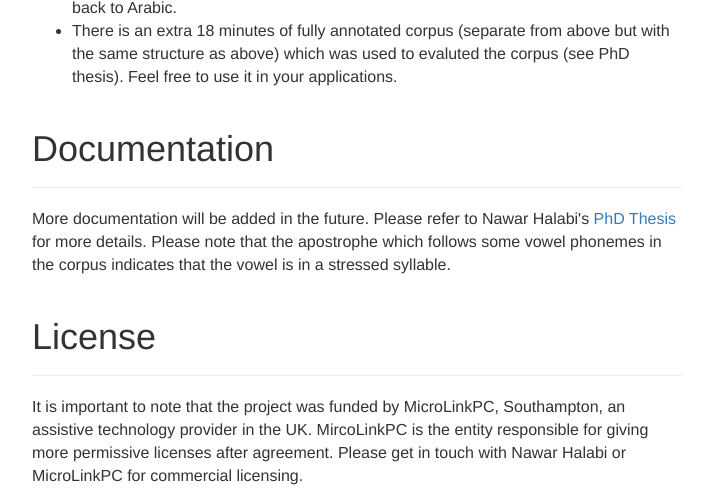
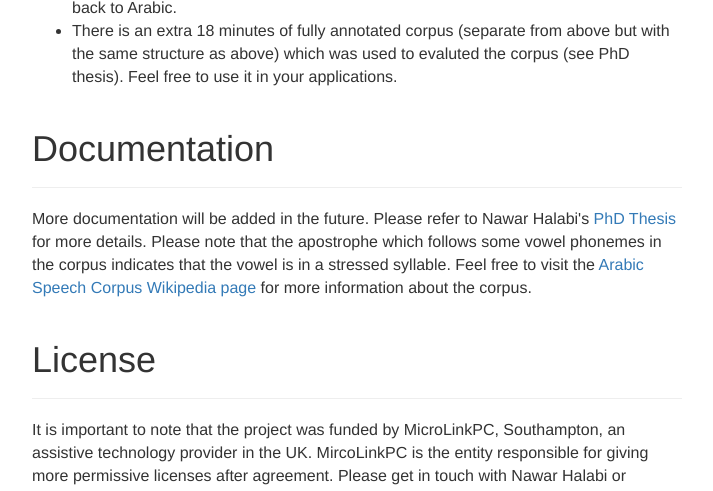
Before and after one commit to nawarhalabi/Arabic-Speech-Corpus-Website, a PHP site: page / in a window 1280 px wide. Shown: the part 849-1340 px from the top of the page, without its empty margins (283-996 px from the left). Run offline with PHP 8.4, Linux system fonts and the light colour scheme; some libraries are stand-ins or nearby versions.

Commit message:
Added more documentation and a link to the Wikipedia page of the Speech Corpus.

```diff
--- a/index.ar.php
+++ b/index.ar.php
@@ -81,7 +81,7 @@ ini_set("display_errors", 1);
 			<div class="page-header">
 				<h1>التوثيق</h1>
 			</div>
-			<p>سوف يتم إضافة المزيد من الوثائق و الشرح في المستقبل. الرجاء الاتطلاع على <a href="Nawar Halabi PhD Thesis Revised.pdf" alt="شهادة الدكتوراه الخاصة بنوار حلبي">شهادة الدكتوراه</a> الخاصة بنوار حلبي. ويجب التنويه هنا أن رمز الفاصلة العليا الذي يتبع بعض رموز الفونيمات الصوتية يدل على أن الفونيم الصوتي هذا جزء من مقطع لفظي مشدد أو ذو نبرة (stressed).</p>
+			<p>سوف يتم إضافة المزيد من الوثائق و الشرح في المستقبل. الرجاء الاتطلاع على <a href="Nawar Halabi PhD Thesis Revised.pdf" alt="شهادة الدكتوراه الخاصة بنوار حلبي">شهادة الدكتوراه</a> الخاصة بنوار حلبي. ويجب التنويه هنا أن رمز الفاصلة العليا الذي يتبع بعض رموز الفونيمات الصوتية يدل على أن الفونيم الصوتي هذا جزء من مقطع لفظي مشدد أو ذو نبرة (stressed). بإمكانكم زيارة <a href="https://en.wikipedia.org/wiki/Arabic_Speech_Corpus">صفحة ويكيبيديا</a> الخاصة بقاعدة البيانات الصوتية العربية للمزيد من المعلومات.</p>
 			<div class="page-header">
 				<h1>الرخصة (شروط الاستخدام)</h1>
 			</div>
--- a/index.php
+++ b/index.php
@@ -77,7 +77,7 @@ ini_set("display_errors", 1);
 			<div class="page-header">
 				<h1>Documentation</h1>
 			</div>
-			<p>More documentation will be added in the future. Please refer to Nawar Halabi's <a href="Nawar Halabi PhD Thesis Revised.pdf" alt="Download Nawar's PhD Thesis">PhD Thesis</a> for more details. Please note that the apostrophe which follows some vowel phonemes in the corpus indicates that the vowel is in a stressed syllable.</p>
+			<p>More documentation will be added in the future. Please refer to Nawar Halabi's <a href="Nawar Halabi PhD Thesis Revised.pdf" alt="Download Nawar's PhD Thesis">PhD Thesis</a> for more details. Please note that the apostrophe which follows some vowel phonemes in the corpus indicates that the vowel is in a stressed syllable. Feel free to visit the <a href="https://en.wikipedia.org/wiki/Arabic_Speech_Corpus">Arabic Speech Corpus Wikipedia page</a> for more information about the corpus.</p>
 			<div class="page-header">
 				<h1>License</h1>
 			</div>
```
